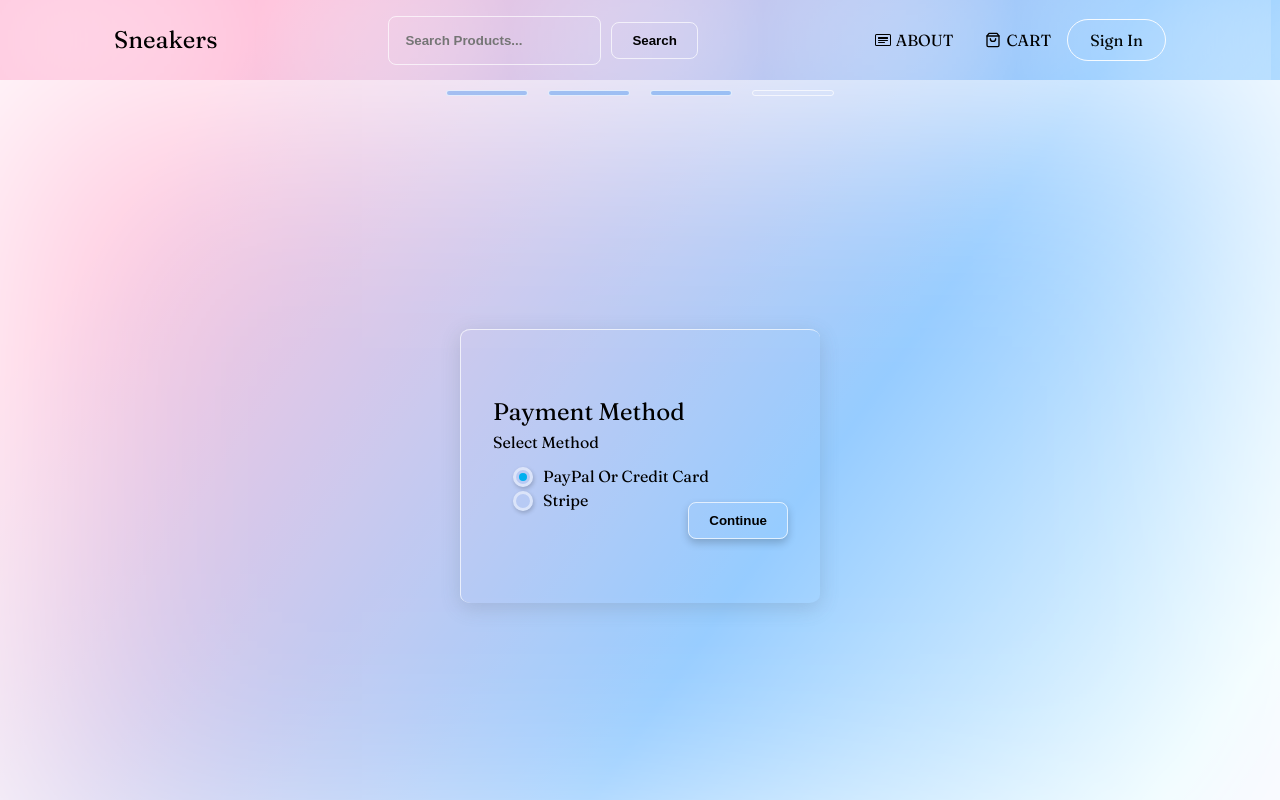
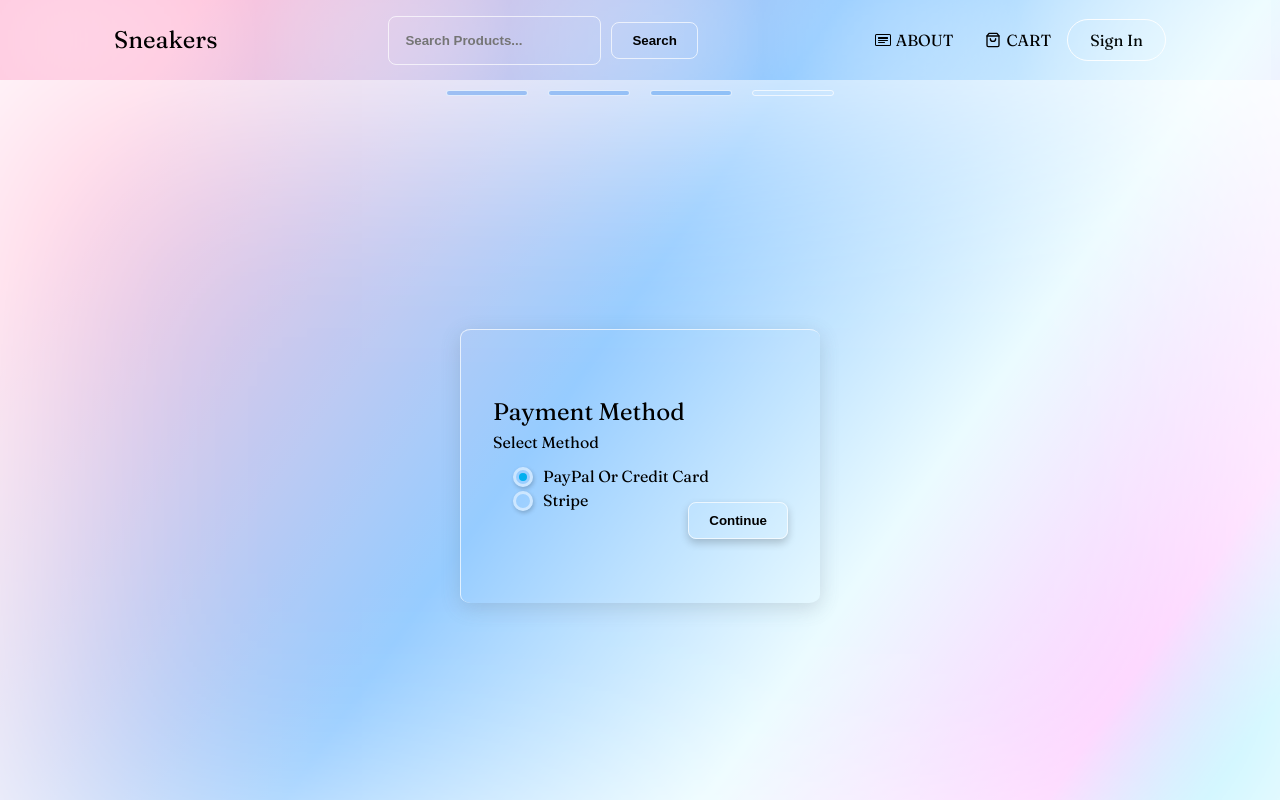
Before and after one commit to Moyise/SneakersShop, a React (Create React App) app in the folder frontend/: page /payment in a window 1280 px wide. Shown: the top 800 px of the page. Built offline with nearby package versions, Linux system fonts and the light colour scheme.

Commit message:
9th commit

```diff
--- a/frontend/src/components/header/header.css
+++ b/frontend/src/components/header/header.css
@@ -138,15 +138,15 @@
   transition: 0.3s ease-in-out;
   opacity: 0;
   top: -100%;
-  background: rgb(0, 162, 255);
-  /* background: linear-gradient(
+  background: rgb(255, 255, 255);
+  background: linear-gradient(
     199deg,
     rgba(215, 255, 255, 1) 0%,
     rgba(255, 255, 255, 1) 22%,
     rgba(215, 248, 255, 1) 63%,
     rgba(237, 250, 245, 1) 80%,
     rgba(215, 248, 255, 1) 88%
-  ); */
+  );
 }
 
 .sidebarContainerOpen {
@@ -159,15 +159,15 @@
   top: 0;
   left: 0;
   transition: 0.3s ease-in-out;
-  background: rgb(0, 162, 255);
-  /* background: linear-gradient(
+  background: rgb(255, 255, 255);
+  background: linear-gradient(
     199deg,
     rgba(215, 255, 255, 1) 0%,
     rgba(255, 255, 255, 1) 22%,
     rgba(215, 248, 255, 1) 63%,
     rgba(237, 250, 245, 1) 80%,
     rgba(215, 248, 255, 1) 88%
-  ); */
+  );
   opacity: 100%;
   top: 0;
 }
--- a/frontend/src/index.css
+++ b/frontend/src/index.css
@@ -23,8 +23,7 @@ body {
     rgba(252, 158, 255, 0.925) 80%,
     rgb(93, 225, 255) 88%
   );
-  background-size: 100% 200%;
-  scroll-behavior: smooth;
+
   z-index: -10;
 }
 
```
Also changed, not shown: 1 other file (tests, documents, lock files or other folders).
